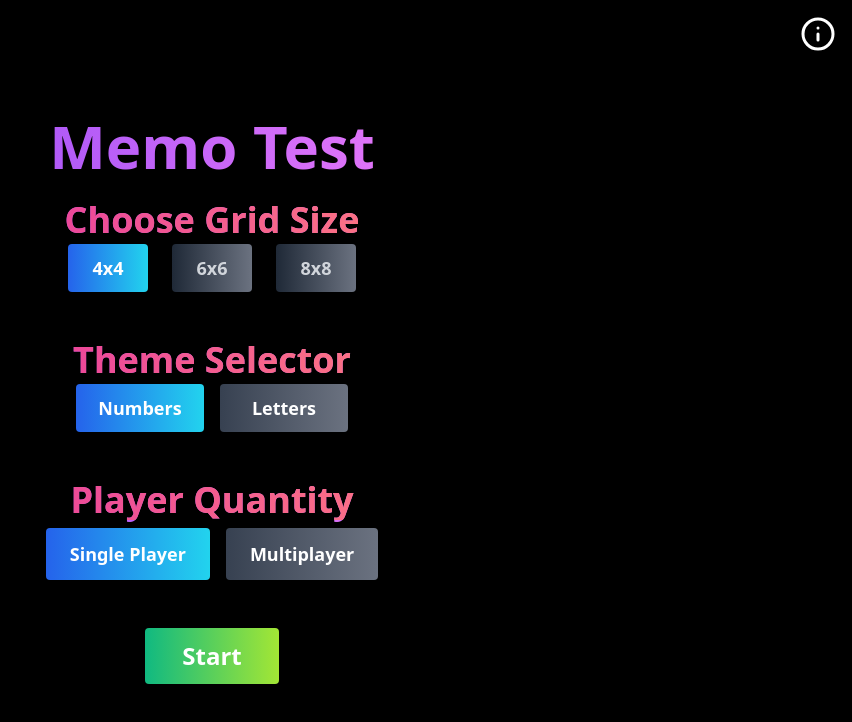
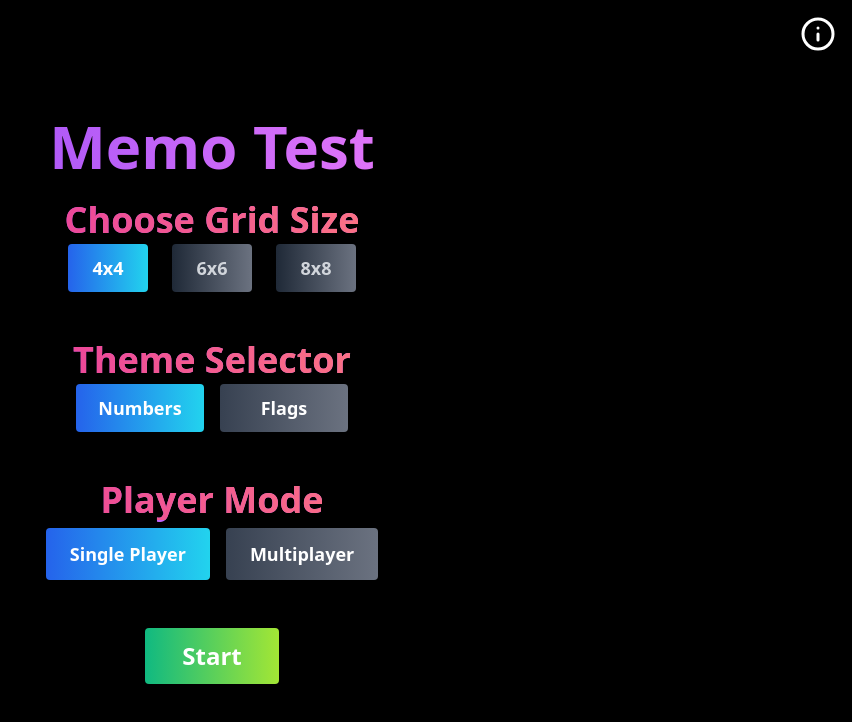
Before and after one commit to itsjoacor/unq-ui-joaquin-rodriguez-trabajo-final, a React (Vite) app: page / in a window 1280 px wide. Shown: the top 722 px of the page, without its empty margins (428-1280 px from the left). Built offline with nearby package versions, Linux system fonts and the light colour scheme.

Commit message:
finished - changed letters for flags

```diff
--- /dev/null
+++ b/src/constants/flags.js
@@ -0,0 +1,8 @@
+const flags = [
+    "🇦🇺", "🇧🇷", "🇨🇦", "🇨🇳", "🇫🇷", "🇩🇪", "🇬🇧", "🇮🇳",
+    "🇮🇹", "🇯🇵", "🇰🇷", "🇲🇽", "🇳🇱", "🇳🇴", "🇵🇱", "🇵🇹",
+    "🇷🇺", "🇪🇸", "🇸🇪", "🇹🇷", "🇺🇸", "🇦🇷", "🇨🇱", "🇩🇰",
+    "🇮🇱", "🇪🇬", "🇿🇦", "🇹🇭", "🇸🇬", "🇦🇪", "🇸🇦", "🇻🇳"
+  ];
+
+  export default flags;
--- a/src/pages/game/page.jsx
+++ b/src/pages/game/page.jsx
@@ -3,6 +3,7 @@ import { useLocation, useNavigate } from "react-router-dom";
 import GridMemo from "../../shared/components/game/GridMemo";
 import GameTitle from "../../shared/components/game/GameTitle";
 import PlayerSelector from "../../shared/components/game/PlayerSelector";
+import flags from "../../constants/flags";
 
 function Game() {
   const navigate = useNavigate();
@@ -36,10 +37,12 @@ function Game() {
     let themeItems = [];
     if (theme === "Numbers") {
       themeItems = Array.from({ length: totalPairs }, (_, i) => i + 1);
-    } else if (theme === "Letters") {
-      themeItems = Array.from({ length: totalPairs }, (_, i) =>
-        String.fromCharCode(65 + i)
-      );
+    } else if (theme === "Flags") {
+      if (flags.length < totalPairs) {
+        console.error("Not enough flags available for the selected grid size");
+        return;
+      }
+      themeItems = flags.slice(0, totalPairs);
     } else {
       return;
     }
--- a/src/pages/instructions/instructions.jsx
+++ b/src/pages/instructions/instructions.jsx
@@ -12,11 +12,11 @@ function Instructions() {
 			<p className="text-lg mb-4">Welcome to Memo Test! Here's how to play:</p>
 			<ul className="list-disc text-left space-y-2">
 				<li>Choose the grid size to determine the difficulty level.</li>
-				<li>Select a theme: Numbers or Letters.</li>
-				<li>Select Playing syle, single or multiplayer.</li>
+				<li>Select a theme: Numbers or Flags.</li>
+				<li>Select how you want to play, single or multiplayer.</li>
 				<li>If you chose single player, you play until you win, just for fun!</li>
-				<li>If you chose multiplayer, you compete against another player.</li>
-				<li>The first player turn squares until missing a pair.</li>
+				<li>If you chose multiplayer, you compete against another player, locally.</li>
+				<li>The first player turns squares until missing a pair.</li>
 				<li>Match all possible pairs to win the game!</li>
 				<li>There's no time or move limits</li>
 			</ul>
--- a/src/shared/components/home/PlayerSetUp.jsx
+++ b/src/shared/components/home/PlayerSetUp.jsx
@@ -4,7 +4,7 @@ function PlayersSetUp({ multiplayer, setMultiplayer }) {
 	return (
 		<div className="mt-6">
 			<h2 className="text-4xl font-semibold mb-2 text-center bg-gradient-to-r from-pink-500 to-rose-400 bg-clip-text text-transparent">
-				Player Quantity
+				Player Mode
 			</h2>
 			<div className="mt-1 flex space-x-4 justify-center">
 				<button
--- a/src/shared/components/home/ThemeSelector.jsx
+++ b/src/shared/components/home/ThemeSelector.jsx
@@ -18,14 +18,14 @@ function ThemeSelector({ selectedTheme, setSelectedTheme }) {
 					Numbers
 				</button>
 				<button
-					onClick={() => setSelectedTheme("Letters")}
+					onClick={() => setSelectedTheme("Flags")}
 					className={`w-32 h-12 flex items-center justify-center text-lg font-bold rounded ${
-						selectedTheme === "Letters"
+						selectedTheme === "Flags"
 							? "bg-gradient-to-r from-blue-600 to-cyan-400 text-white"
 							: "bg-gradient-to-r from-gray-700 to-gray-500 text-white hover:from-gray-600 hover:to-gray-500"
 					}`}
 				>
-					Letters
+					Flags
 				</button>
 			</div>
 		</div>
```
